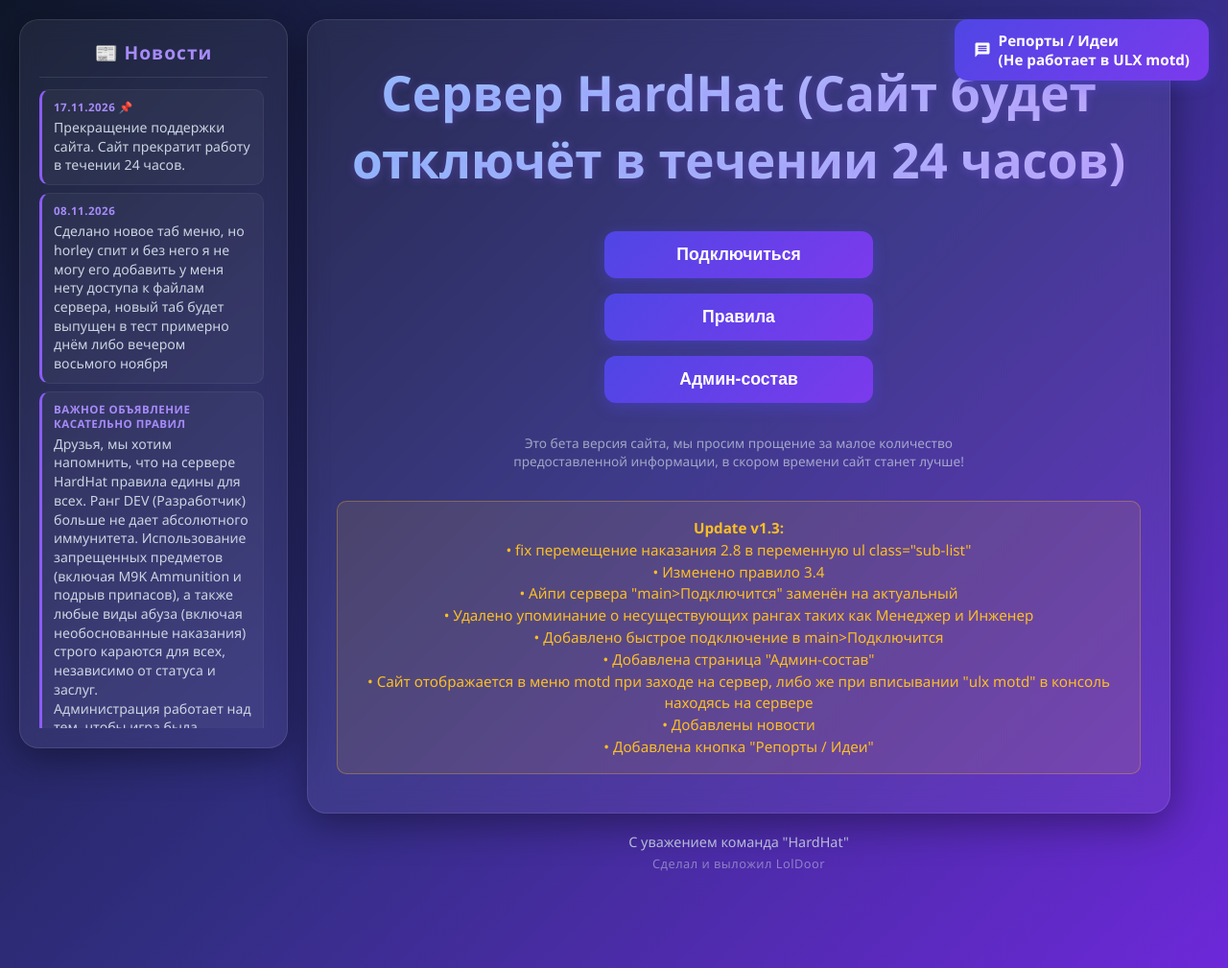
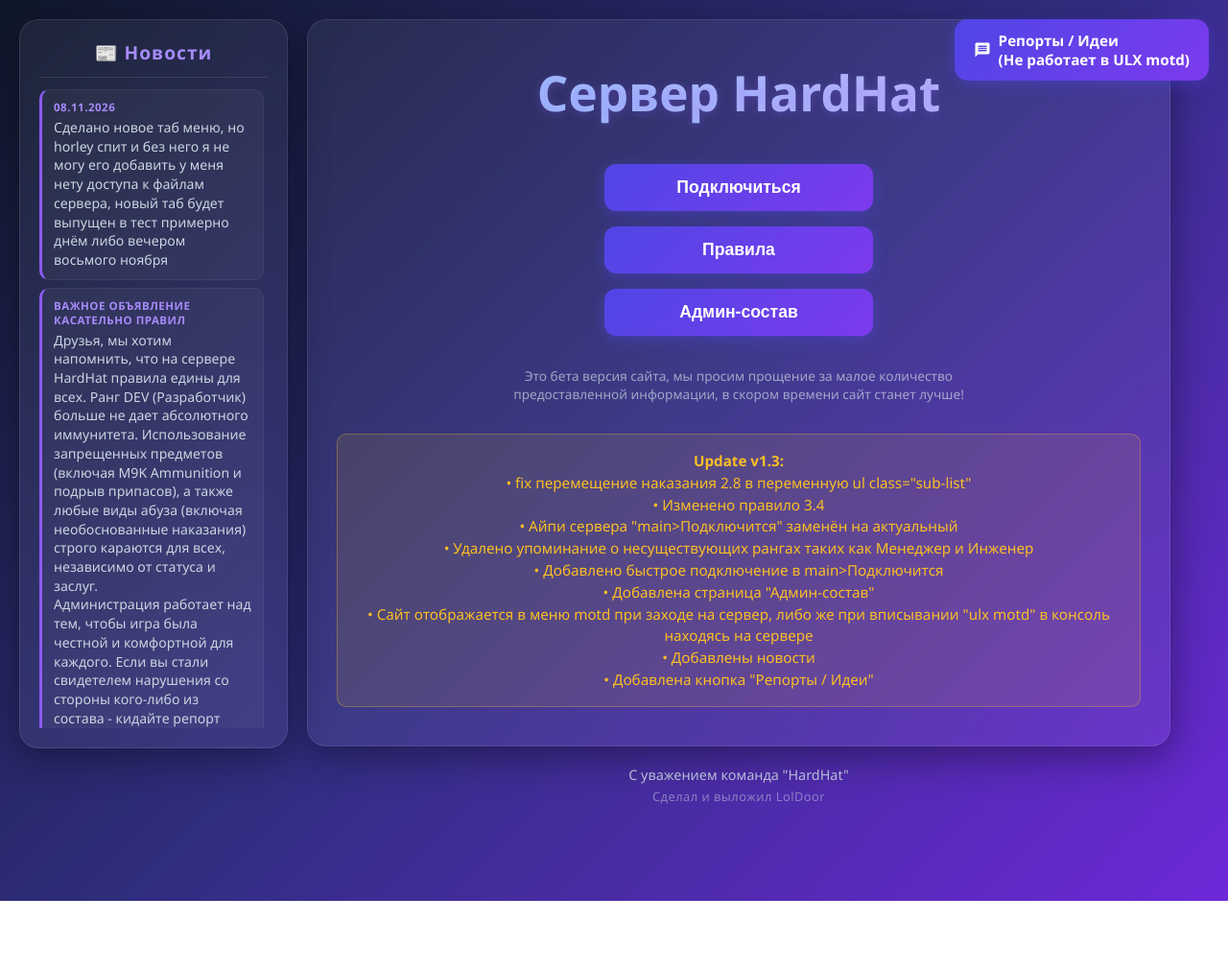
Before and after one commit to LolDoor/Stroy, a plain HTML site: page index.html in a window 1280 px wide. Shown: the whole page at 96% size. After the commit the page ends 939 px from the top, so only its background shows below. Drawn offline with Linux system fonts and the light colour scheme.

Commit message:
Update index.html

```diff
--- a/index.html
+++ b/index.html
@@ -427,10 +427,6 @@
     <h2>📰 Новости</h2>
     <div class="news-list">
 		<div class="news-item">
-            <div class="news-date">17.11.2026 📌</div>
-            <div class="news-text">Прекращение поддержки сайта. Сайт прекратит работу в течении 24 часов. </div>
-        </div>
-		<div class="news-item">
             <div class="news-date">08.11.2026 </div>
             <div class="news-text">Сделано новое таб меню, но horley спит и без него я не могу его добавить у меня нету доступа к файлам сервера, новый таб будет выпущен в тест примерно днём либо вечером восьмого ноября </div>
         </div>
@@ -470,7 +466,7 @@
 <div class="container">
     <!-- Главная страница -->
     <div id="home" class="page active">
-        <h1>Сервер HardHat (Сайт будет отключёт в течении 24 часов)</h1>
+        <h1>Сервер HardHat</h1>
         <div class="btn-group">
             <button onclick="showPage('connect')">Подключиться</button>
             <button onclick="showPage('rules')">Правила</button>
```
